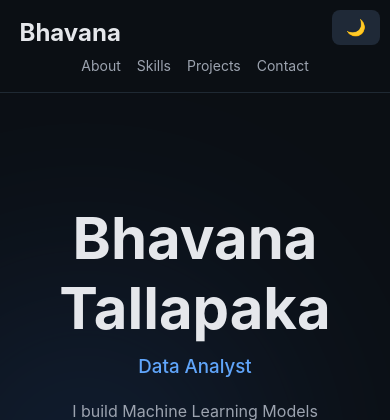
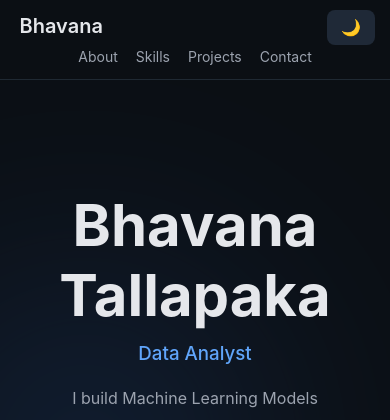
Before and after one commit to BhavanaTallapaka/bhavana-portfolio, a FastAPI app: page / in a window 390 px wide. Shown: the top 420 px of the page. Run offline with FastAPI, Linux system fonts and the light colour scheme.

Commit message:
updated profile

```diff
--- a/app/static/css/style.css
+++ b/app/static/css/style.css
@@ -58,22 +58,35 @@ border-bottom:1px solid #1f2933;
 z-index:1000;
 }
 
+/* NAVBAR CLEAN */
 .nav-inner{
 display:flex;
+align-items:center;
 justify-content:space-between;
-align-items:center;
-padding:18px 0;
+padding:14px 0;
 }
 
 .nav-links{
 display:flex;
-gap:26px;
+gap:18px;
 }
 
 .nav-links a{
+font-size:14px;
 color:var(--muted);
 text-decoration:none;
-font-size:15px;
+}
+
+/* FIX ALIGNMENT */
+.nav-left{
+font-weight:600;
+font-size:20px;
+}
+
+.nav-right{
+display:flex;
+align-items:center;
+gap:12px;
 }
 
 .nav-links a:hover{
@@ -533,38 +546,21 @@ margin-top:25px;
 @media(max-width:768px){
 
 .nav-inner{
-flex-wrap:wrap;
-row-gap:10px;
+flex-direction:column;
+align-items:flex-start;
+gap:10px;
 }
 
 .nav-links{
 width:100%;
 justify-content:center;
 flex-wrap:wrap;
-gap:12px;
 }
 
-.theme-btn{
+.nav-right{
 position:absolute;
-right:10px;
 top:10px;
+right:15px;
 }
 
 }
-
-.nav-inner{
-display:flex;
-align-items:center;
-justify-content:space-between;
-gap:10px;
-}
-
-.nav-links{
-display:flex;
-gap:16px;
-flex-wrap:wrap;
-}
-
-.nav-links a{
-font-size:14px;
-}
--- a/app/templates/base.html
+++ b/app/templates/base.html
@@ -16,7 +16,8 @@
 
 <nav>
   <div class="container nav-inner">
-    <h2>Bhavana</h2>
+
+    <div class="nav-left">Bhavana</div>
 
     <div class="nav-links">
       <a href="#about">About</a>
@@ -25,7 +26,10 @@
       <a href="#contact">Contact</a>
     </div>
 
-    <button id="theme-toggle" class="theme-btn">🌙</button>
+    <div class="nav-right">
+      <button class="theme-btn">🌙</button>
+    </div>
+
   </div>
 </nav>
 
```
Lines whose indentation alone changed are shown as unchanged.
